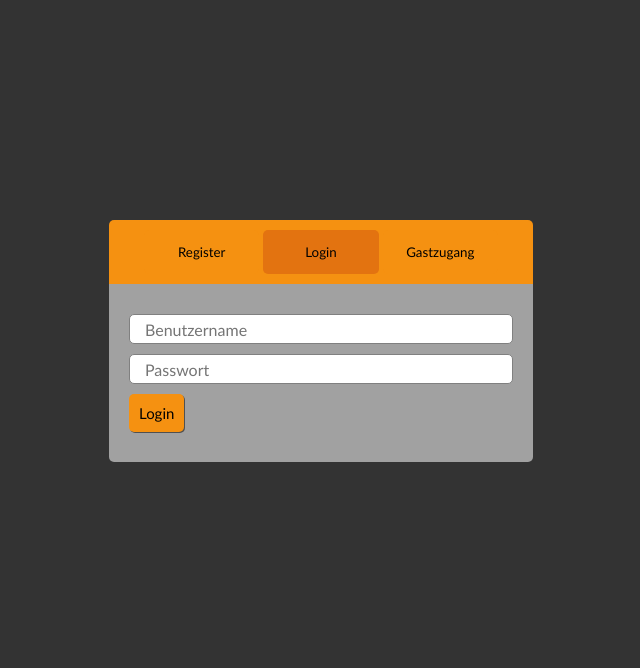
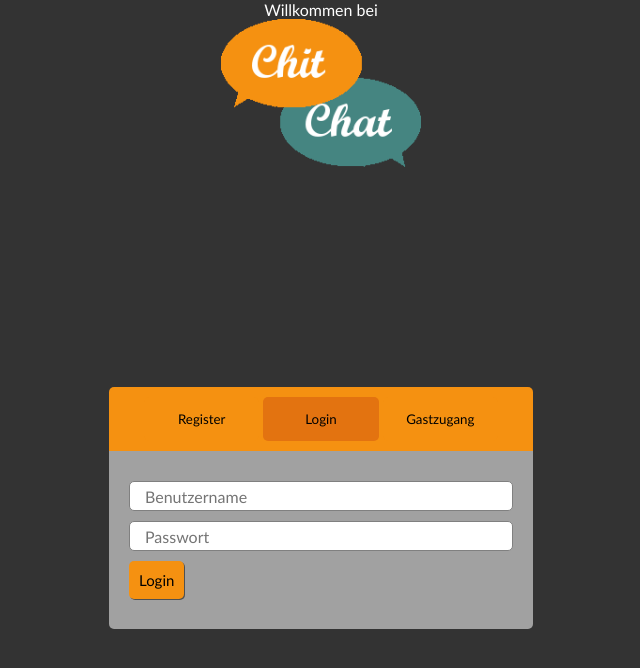
Before and after one commit to RmaxH/ProjectShitChat, a PHP site: page /login.php in a window 1280 px wide. Shown: the top 668 px of the page, without its empty margins (319-959 px from the left). Run offline with PHP 8.4, Linux system fonts and the light colour scheme.

Commit message:
landing page angepasst bla

```diff
--- a/PhpProject1/login.php
+++ b/PhpProject1/login.php
@@ -8,6 +8,12 @@
 
 	<body>
 	<script src="tabControl.js"></script>
+
+	<div class="welcome">
+		Willkommen bei
+		<img src="logo.png" alt="Logo" class="logo" height="148" width="200">
+	</div>
+
 	  <div class="tab">
 		<button class="tablinks" onclick="openForm(event, 'Register')">Register</button>
 		<button class="tablinks" onclick="openForm(event, 'Login')" id="defaultOpen">Login</button>
--- a/PhpProject1/style.css
+++ b/PhpProject1/style.css
@@ -29,6 +29,7 @@ body {
 }
 form {
     width: 30%;
+	min-width: 300px;
     margin: 0px auto;
     padding: 20px;
 	border-radius: 0px 0px 5px 5px;
@@ -130,6 +131,7 @@ display:block;
     overflow: hidden;
 
 	width: 30%;
+	min-width: 300px;
     margin: 220px auto 0px;
     color: black;
     background: #f59111;
@@ -166,4 +168,18 @@ display:block;
 /* Style the tab content */
 .tabcontent {
     display: none;
+
 }
+
+.welcome{
+
+	text-align: center;
+	color: white;
+	margin: 0 auto;
+}
+
+.logo{
+	display: block;
+	text-align: center;
+	margin: 0 auto;
+}
```
Also changed, not shown: PhpProject1/logo.png (added).
